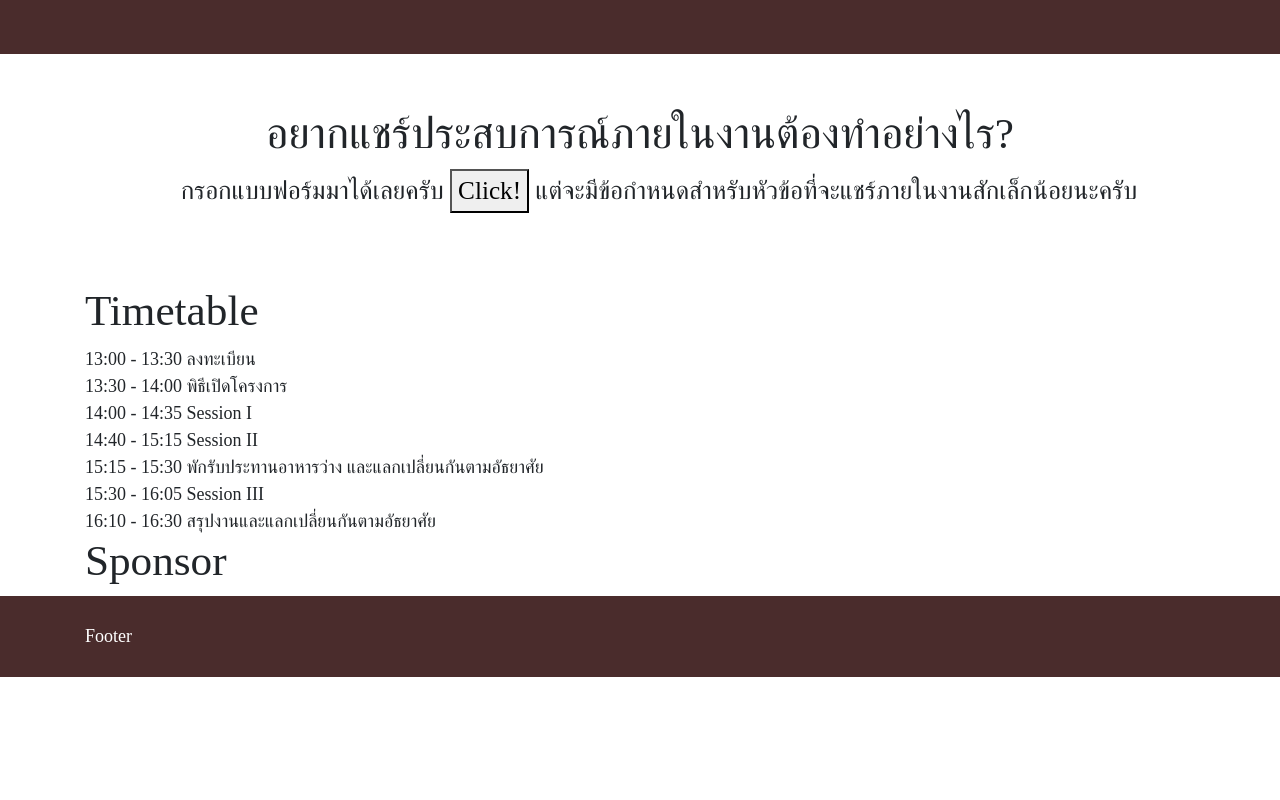
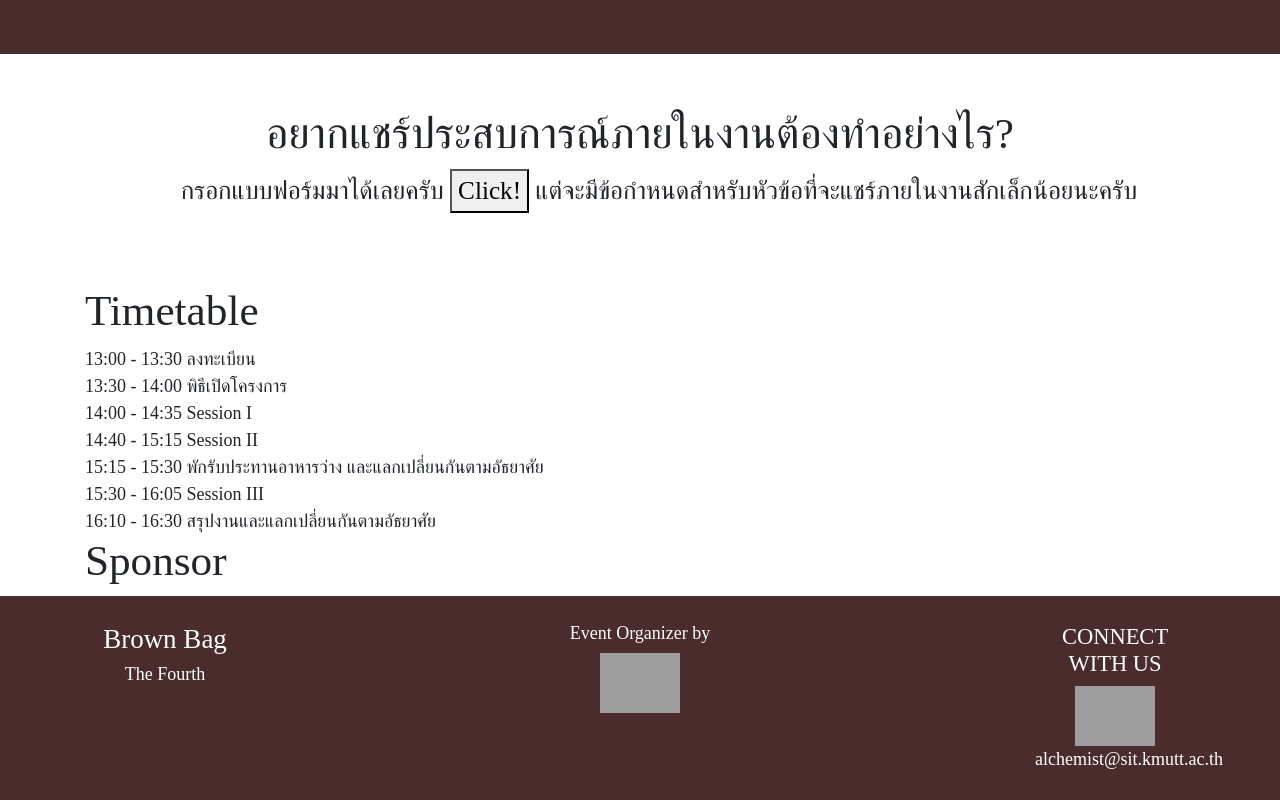
Before and after one commit to alchemist-itbangmod/brownbag, a Gatsby site: page / in a window 1280 px wide. Shown: the part 2171-2971 px from the top of the page. Before the commit the page ends 2848 px from the top, so only its background shows below. Built offline with nearby package versions, Linux system fonts and the light colour scheme; Gatsby itself is replaced by a stand-in of ours; grey boxes are pictures that could not be loaded; a web font is replaced by a local one.

Commit message:
Update footer style

```diff
--- a/src/components/bases/Footer.js
+++ b/src/components/bases/Footer.js
@@ -4,6 +4,11 @@ import { Container, Row } from "reactstrap"
 
 import { COLOR } from "./constant"
 import { Col } from "./Layout"
+
+const Logo = styled.img`
+  max-height: 60px;
+  cursor: pointer;
+`
 
 const FooterContainer = styled(Container)`
   background-color: ${COLOR.primary};
@@ -17,9 +22,24 @@ FooterContainer.defaultProps = {
 const Footer = () => (
   <FooterContainer fluid>
     <Container>
-      <Row>
-        <Col>
-          Footer
+      <Row className='d-flex justify-content-between'>
+        <Col lg='2' className='text-center'>
+          <h4>Brown Bag</h4>
+          <h6>The Fourth</h6>
+        </Col>
+        <Col lg='2' className='text-center'>
+          <h6>Event Organizer by</h6>
+          <a href='https://www.facebook.com/alchemistitbangmod/' target='_blank'>
+            <Logo src='/static/images/alchemist.png' />
+          </a>
+        </Col>
+        <Col lg='2' className='text-center'>
+          <h5>CONNECT WITH US</h5>
+          <a href='https://www.facebook.com/alchemistitbangmod/' target='_blank'>
+            <Logo src='/static/images/fbicon.png' />
+          </a>
+          <br />
+          <a href='mailto:alchemist@sit.kmutt.ac.th'>alchemist@sit.kmutt.ac.th</a>
         </Col>
       </Row>
     </Container>
```
